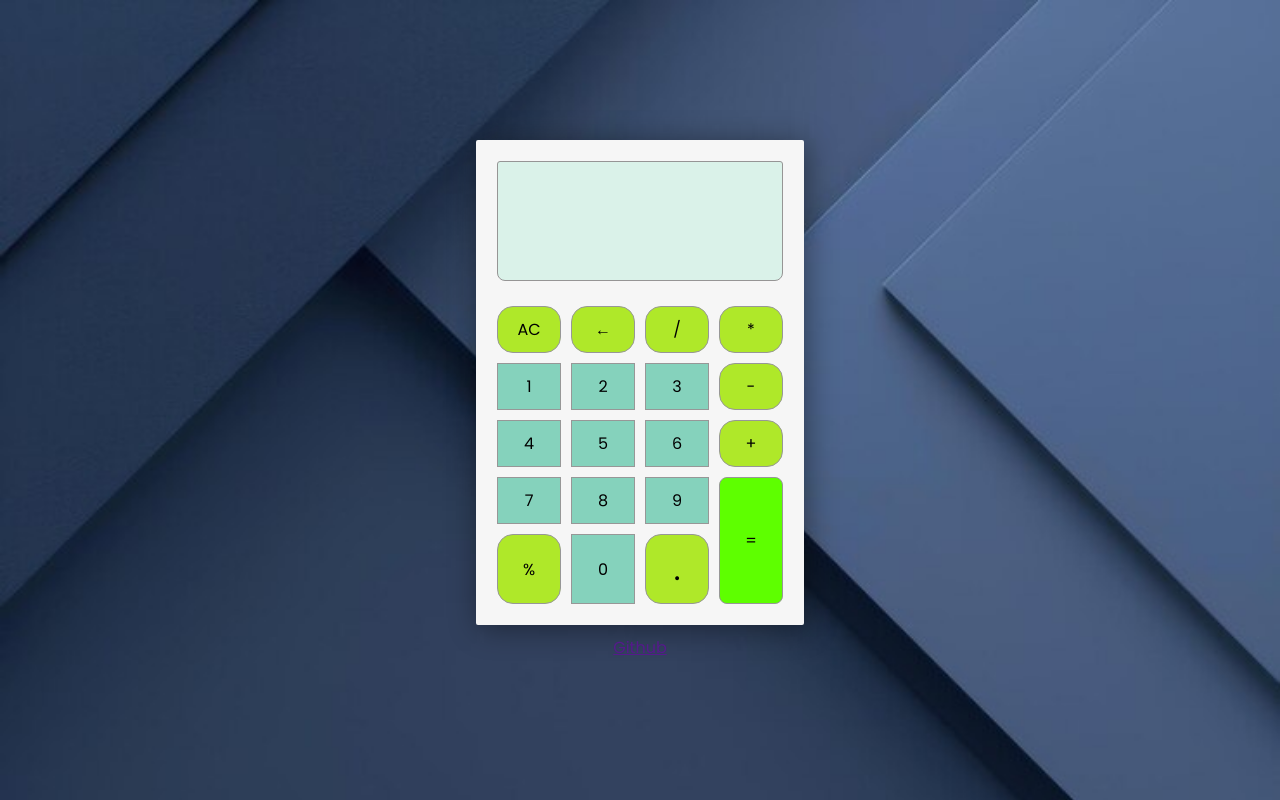
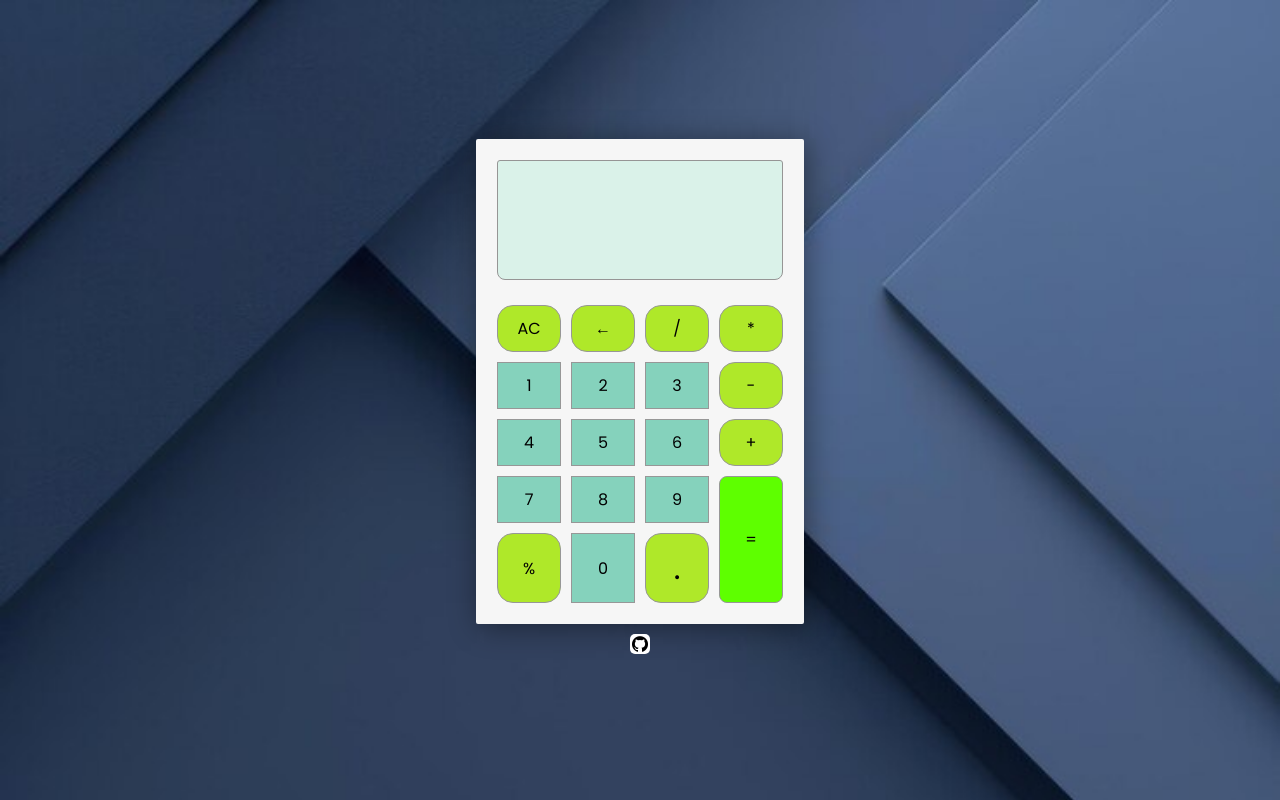
Before and after one commit to SagrSuri/CalculatorUsingGrid, a plain HTML site: page index.html in a window 1280 px wide. Drawn offline with Linux system fonts and the light colour scheme.

Commit message:
githubUrlAdded

```diff
--- a/index.html
+++ b/index.html
@@ -42,7 +42,7 @@
             <div class="item15 box">.</div>
         </div>
     </main>
-    <a href="">Github</a>
+    <div><a href="https://github.com/SagrSuri/CalculatorUsingGrid"><img src="./github.png" height="20px" width="20px" alt="github"></a></div>
     <script src="./script.js"></script>
 </body>
 </html>
--- a/style.css
+++ b/style.css
@@ -14,6 +14,15 @@ body{
     background-size: cover;
     gap: 10px;
     flex-direction: column;
+}
+img{
+    background: white;
+    border-radius: 5px;
+    padding: 2px;
+    transition: 0.5s;
+}
+img:hover{
+    transform: scale(1.1);
 }
 .container{
     display: flex;
```
Also changed, not shown: github.png (added), output.jpg.png (added).
